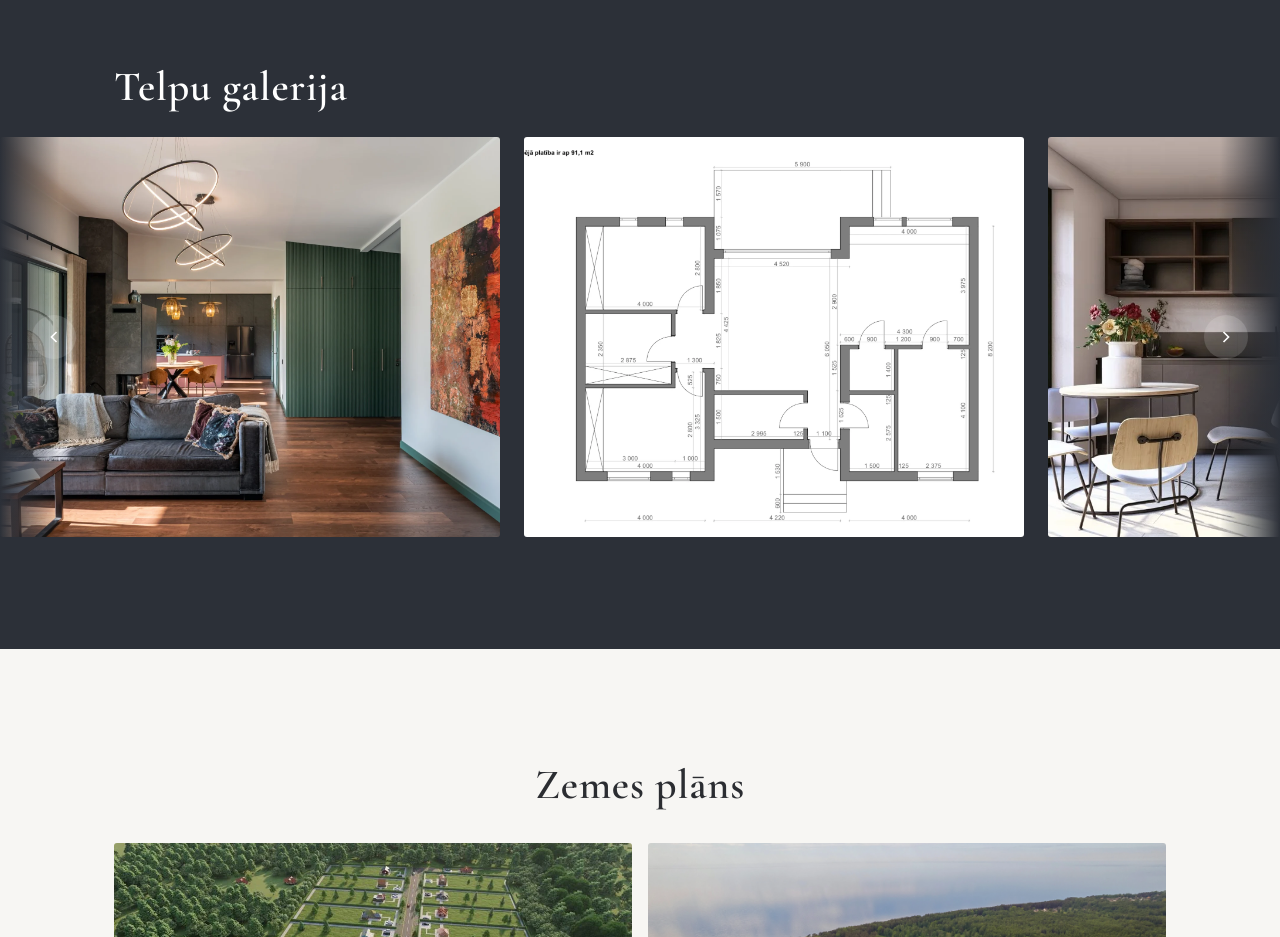
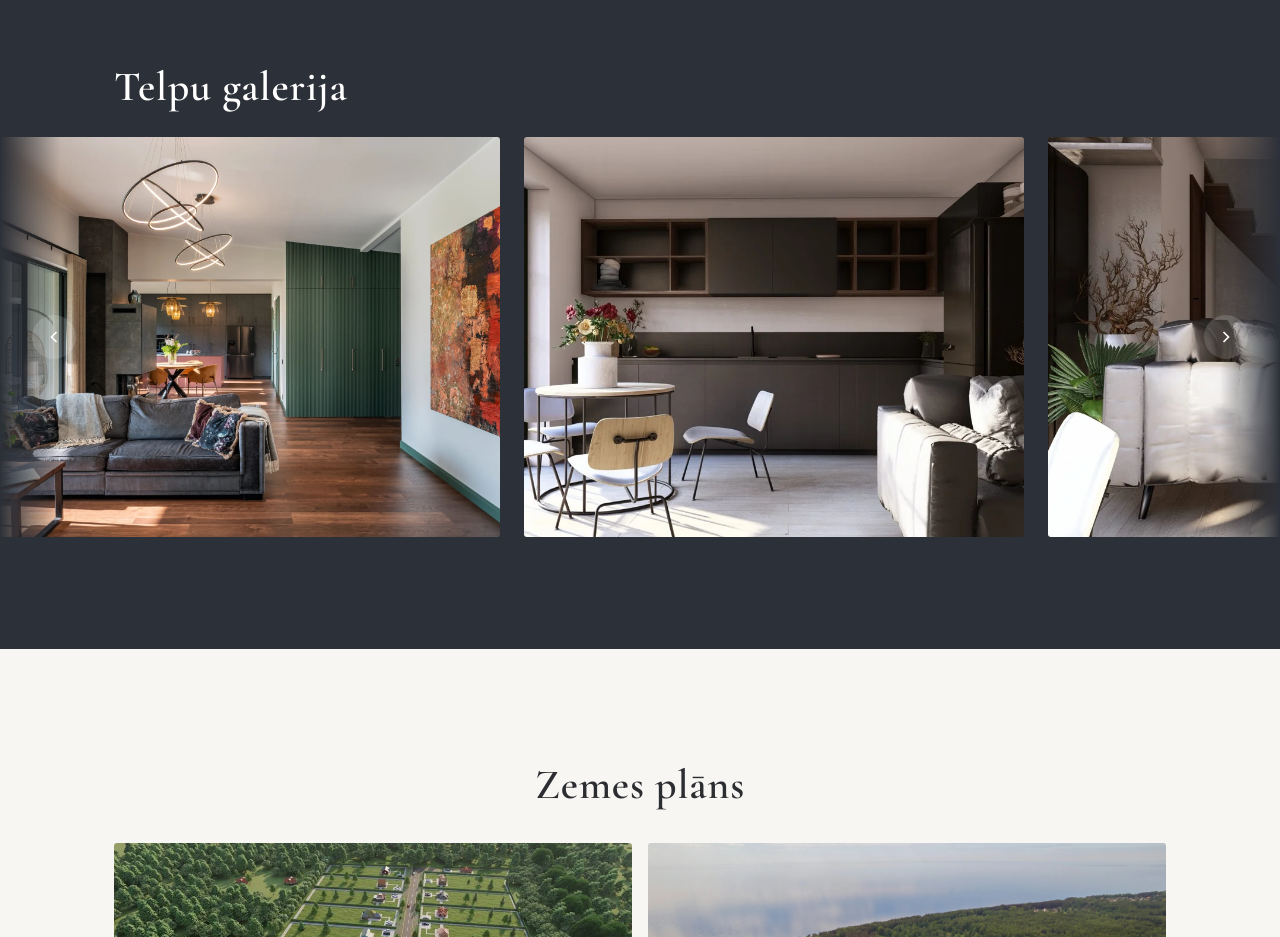
Before and after one commit to kilupskalvis/jurasmala, a plain HTML site: page index.html in a window 1280 px wide. Shown: the part 4300-5237 px from the top of the page. Drawn offline with Linux system fonts and the light colour scheme.

Commit message:
chore: remove the interior plan from the carousel

```diff
--- a/index.html
+++ b/index.html
@@ -156,7 +156,6 @@
           </button>
           <div class="room-gallery-strip" id="roomGalleryStrip">
             <img src="data/interior_1.webp" alt="Dzīvojamā istaba" class="room-gallery-img lightbox-trigger" loading="lazy" width="2048" height="1363" />
-            <img src="data/interior_2.webp" alt="Virtuve" class="room-gallery-img lightbox-trigger" loading="lazy" width="2048" height="1363" />
             <img src="data/interior_3.webp" alt="Guļamistaba" class="room-gallery-img lightbox-trigger" loading="lazy" width="1200" height="675" />
             <img src="data/interior_4.webp" alt="Vannas istaba" class="room-gallery-img lightbox-trigger" loading="lazy" width="1200" height="675" />
             <img src="data/interior_5.webp" alt="Kabinets" class="room-gallery-img lightbox-trigger" loading="lazy" width="1200" height="798" />
```
Also changed, not shown: data/interior_2.webp (deleted).
